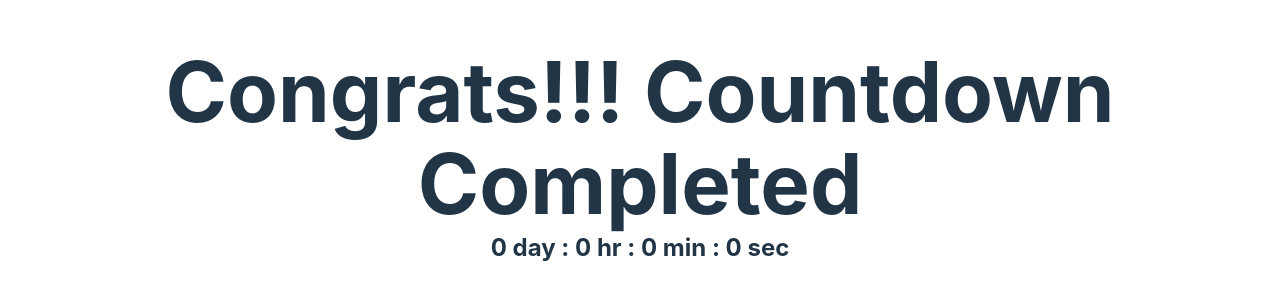
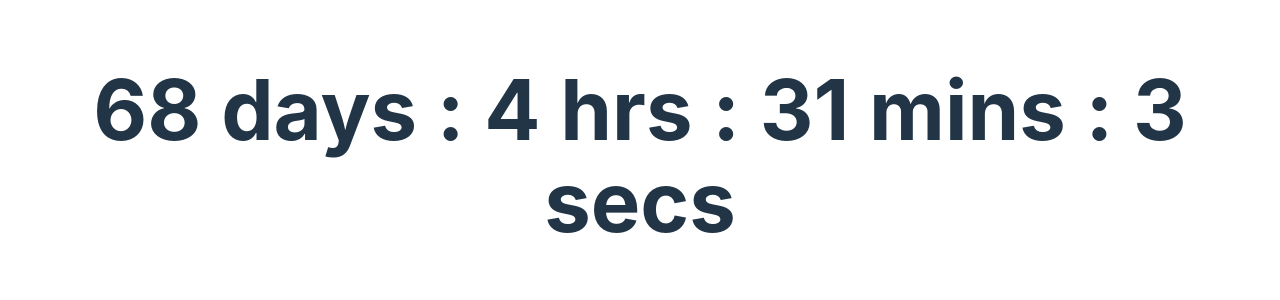
Before and after one commit to yarcx/countdownTimer, a React (Vite) app: page / in a window 1280 px wide. Shown: the part 244-544 px from the top of the page. Built offline with nearby package versions, Linux system fonts and the light colour scheme.

Commit message:
updated the countdown

```diff
--- a/src/App.tsx
+++ b/src/App.tsx
@@ -23,8 +23,8 @@ const renderer = (props: CountdownRenderProps) => {
 function App() {
   return (
     <>
-      {/* <Countdown date={new Date("2024-1-1")} renderer={renderer} /> */}
-      <Countdown date={Date.now() + 5000} renderer={renderer} />
+      <Countdown date={new Date("2024-1-1")} renderer={renderer} />
+      {/* <Countdown date={Date.now() + 5000} renderer={renderer} /> */}
     </>
   );
 }
```
